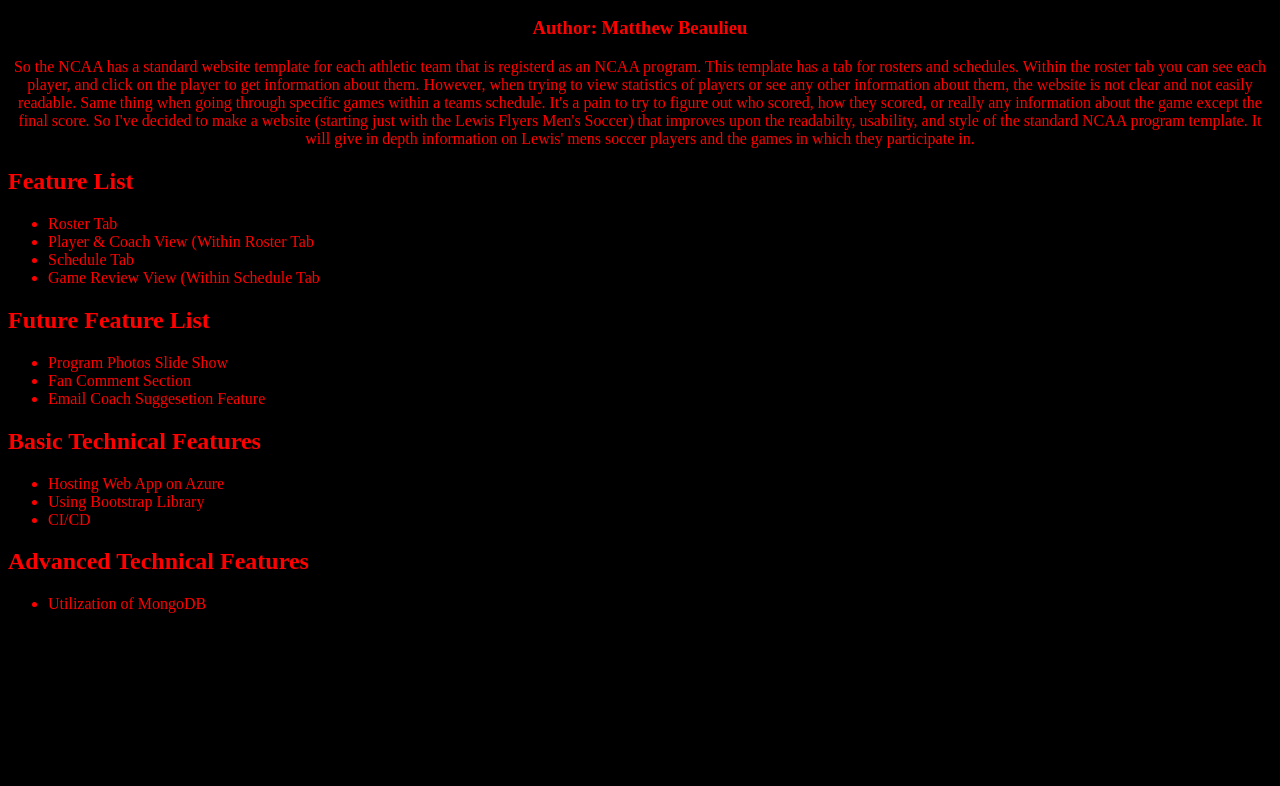
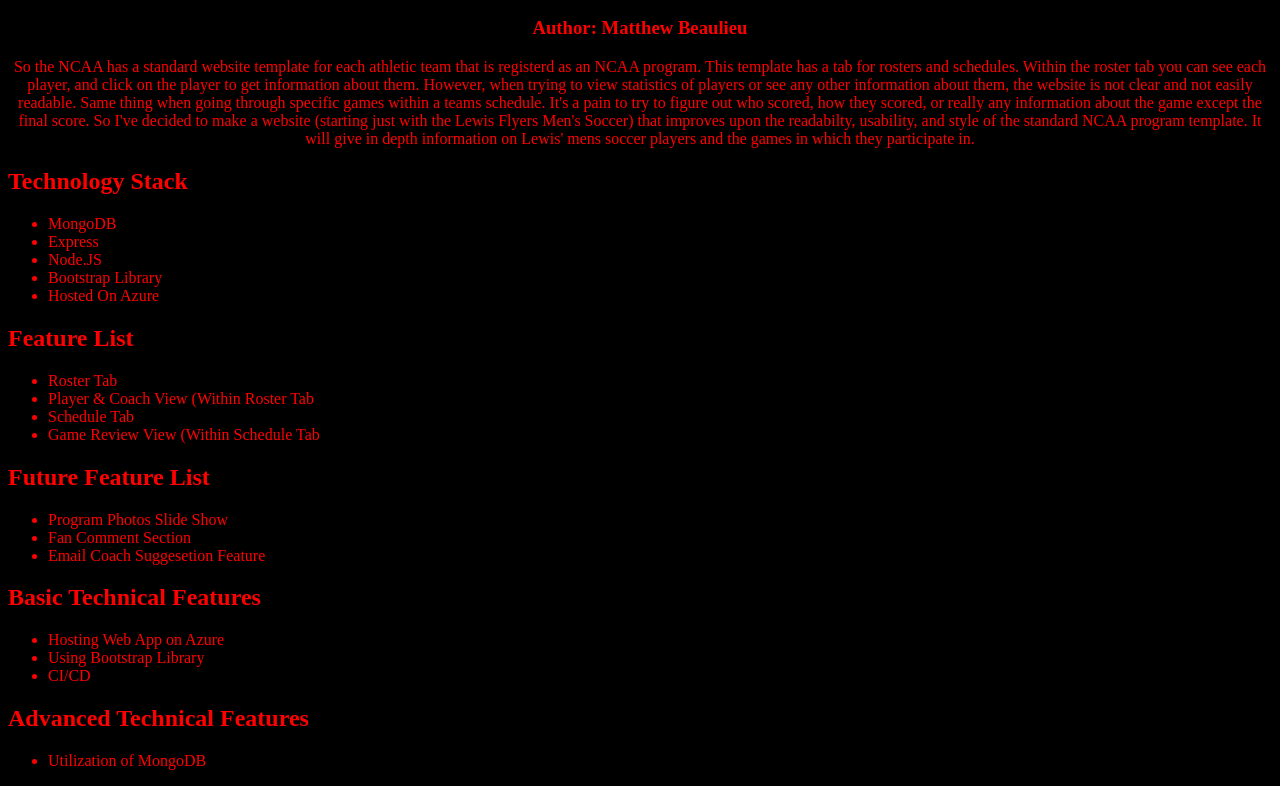
Before and after one commit to matthewbeaulieu10/wdp-final-project-proposal-mb, a plain HTML site: page index.html in a window 1280 px wide. Shown: the part 96-882 px from the top of the page. Before the commit the page ends 800 px from the top, so only its background shows below. Drawn offline with Linux system fonts and the light colour scheme.

Commit message:
added technology list

```diff
--- a/index.html
+++ b/index.html
@@ -33,6 +33,16 @@
 
     <div id="listDiv">
 
+        <h2>Technology Stack</h2>
+
+        <ul>
+            <li>MongoDB</li>
+            <li>Express</li>
+            <li>Node.JS</li>
+            <li>Bootstrap Library</li>
+            <li>Hosted On Azure</li>
+        </ul>
+
         <h2>Feature List</h2>
 
         <ul>
```
